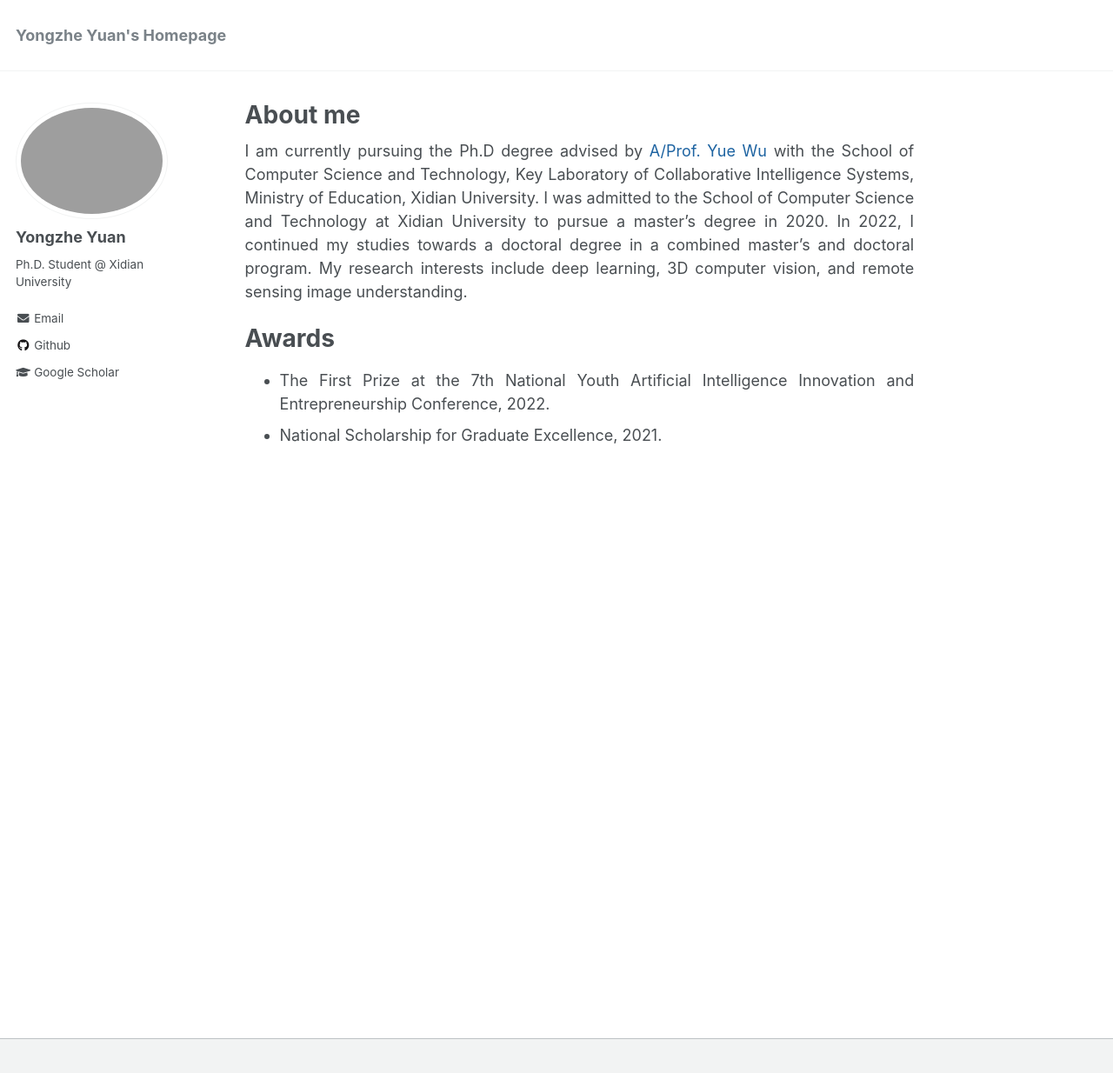
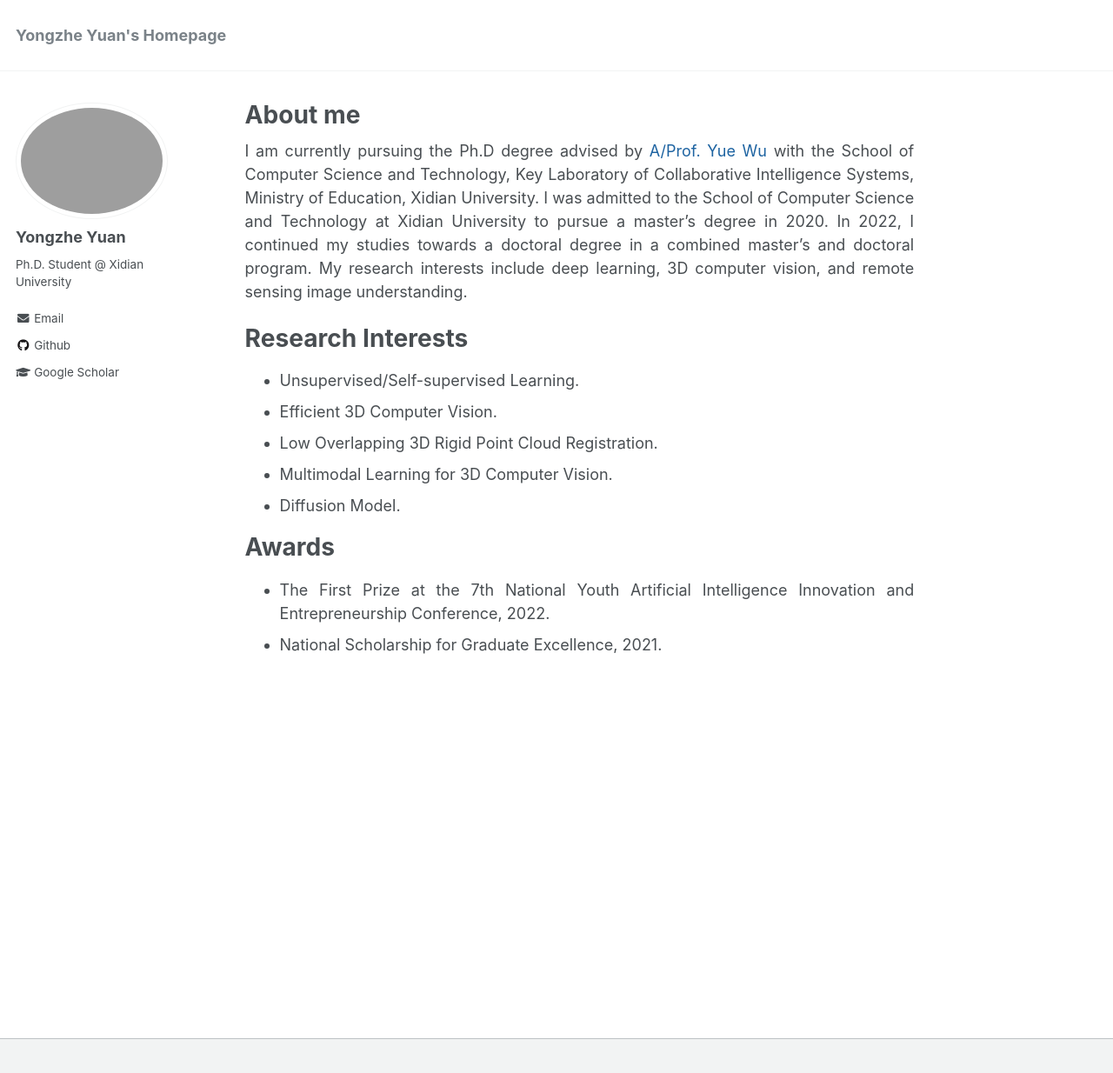
Before and after one commit to YYZMARS/YYZMARS.github.io, a Jekyll site: the page built from _pages/home.md, in a window 1280 px wide and 1267 px high. Shown: the top 1234 px of the window at 87% size. Built offline with Jekyll 4.4.1, drawn with Linux system fonts in a browser that asks for light colours; a script that is not in the unit is left out.

Commit message:
Update home.md

```diff
--- a/_pages/home.md
+++ b/_pages/home.md
@@ -10,9 +10,17 @@ redirect_from:
 
 I am currently pursuing the Ph.D degree advised by [A/Prof. Yue Wu](https://web.xidian.edu.cn/wuyue/) with the School of Computer Science and Technology, Key Laboratory of Collaborative Intelligence Systems, Ministry of Education, Xidian University. I was admitted to the School of Computer Science and Technology at Xidian University to pursue a master's degree in 2020. In 2022, I continued my studies towards a doctoral degree in a combined master's and doctoral program. My research interests include deep learning, 3D computer vision, and remote sensing image understanding.
 
+<h1>Research Interests</h1>
+- Unsupervised/Self-supervised Learning.
+- Efficient 3D Computer Vision.
+- Low Overlapping 3D Rigid Point Cloud Registration.
+- Multimodal Learning for 3D Computer Vision.
+- Diffusion Model.
+
 <h1>Awards</h1>
 - The First Prize at the 7th National Youth Artificial Intelligence Innovation and Entrepreneurship Conference, 2022.
 - National Scholarship for Graduate Excellence, 2021.
+
 
 <br>
 <br>
```
